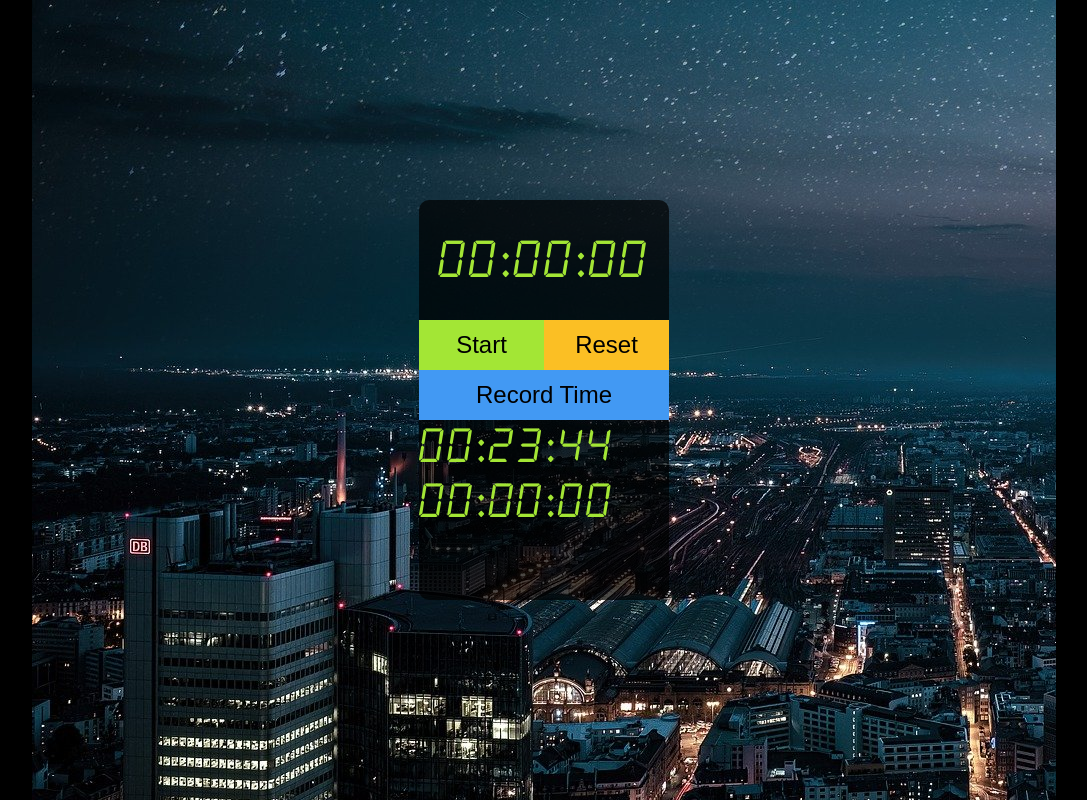
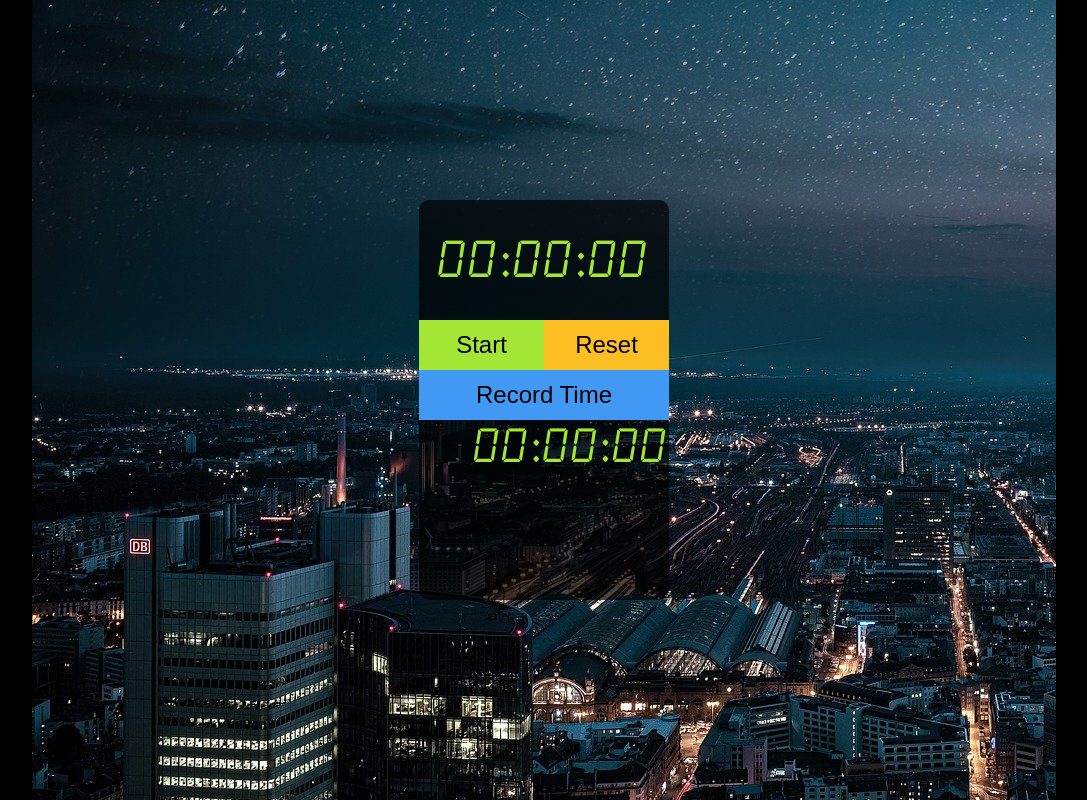
Before and after one commit to JSammy23/stopwatch, a plain HTML site: page index.html in a window 1280 px wide. Both pictures are taken after a click on the button "Record Time". Shown: the whole page, without its empty margins (96-1183 px from the left). Drawn offline with Linux system fonts and the light colour scheme.

Commit message:
resetDom fn added to fixed duplicates in records display

```diff
--- a/index.html
+++ b/index.html
@@ -20,7 +20,7 @@
                 <button id="record">Record Time</button>
             </div>
             <div class="recordsDisplay">
-                00:23:44
+
             </div>
         </div>
     </div>
--- a/script.js
+++ b/script.js
@@ -73,8 +73,19 @@ const recordTime = () => {
     let timeStamp = `${getMinutes}:${getSeconds}:${getTens}`
     console.log(timeStamp)
     reports.push(timeStamp)
+    resetDom()
     updateRecords()
+}
 
+const createTimeCard = (report) => {
+    const card = document.createElement('p')
+    const display = document.querySelector('.recordsDisplay')
+    card.textContent = report
+    display.appendChild(card)
+}
+
+const resetDom = () => {
+    document.querySelector('.recordsDisplay').textContent = ''
 }
 
 const updateBtn = (status) => {
@@ -115,7 +126,6 @@ const updateDisplay = () => {
 
 const updateRecords = () => {
     for (let index = 0; index < reports.length; index++) {
-        const stamp = reports[index];
-        document.querySelector('.recordsDisplay').textContent += stamp
+        createTimeCard(reports[index]);
     }
 }
```
